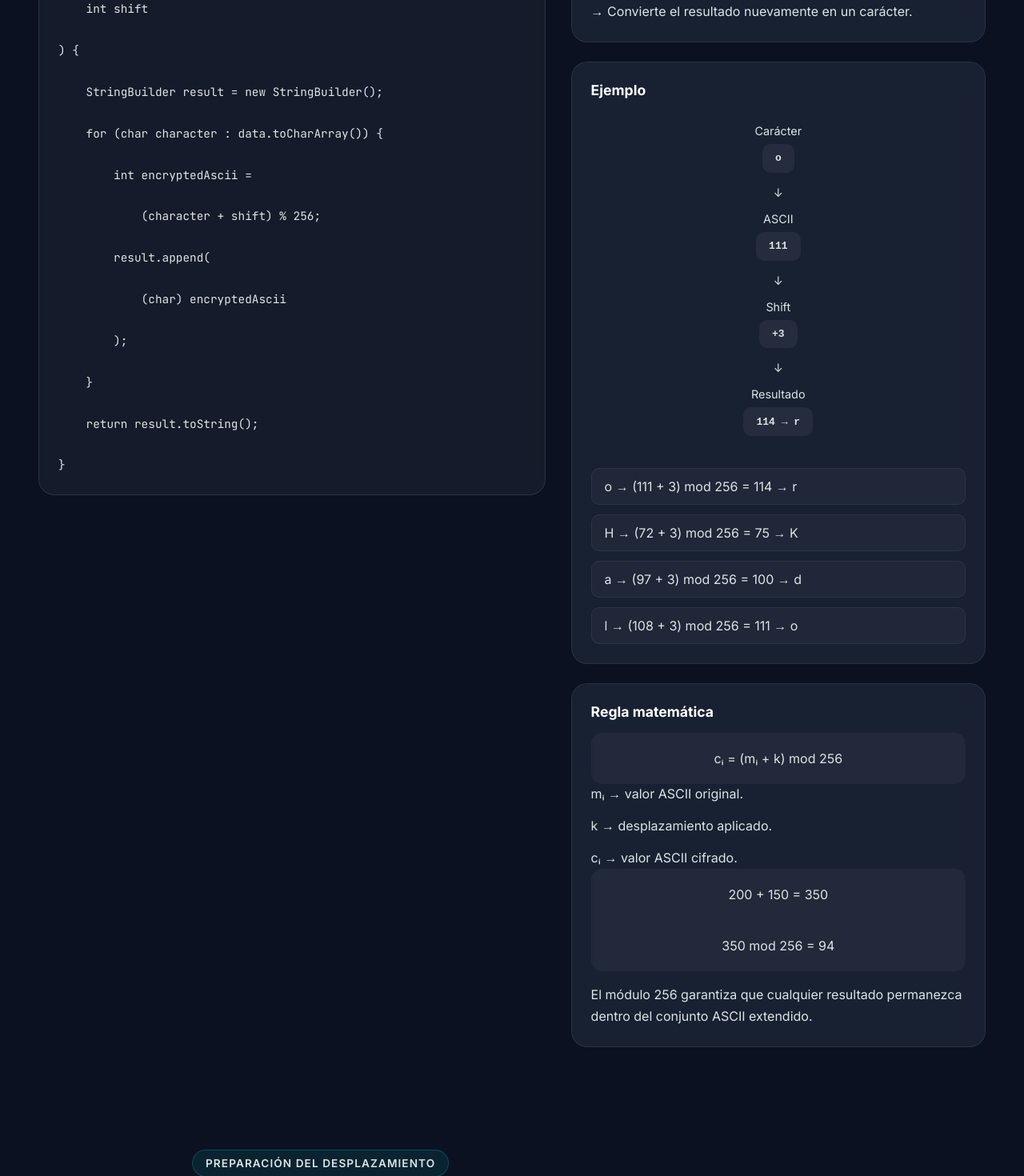
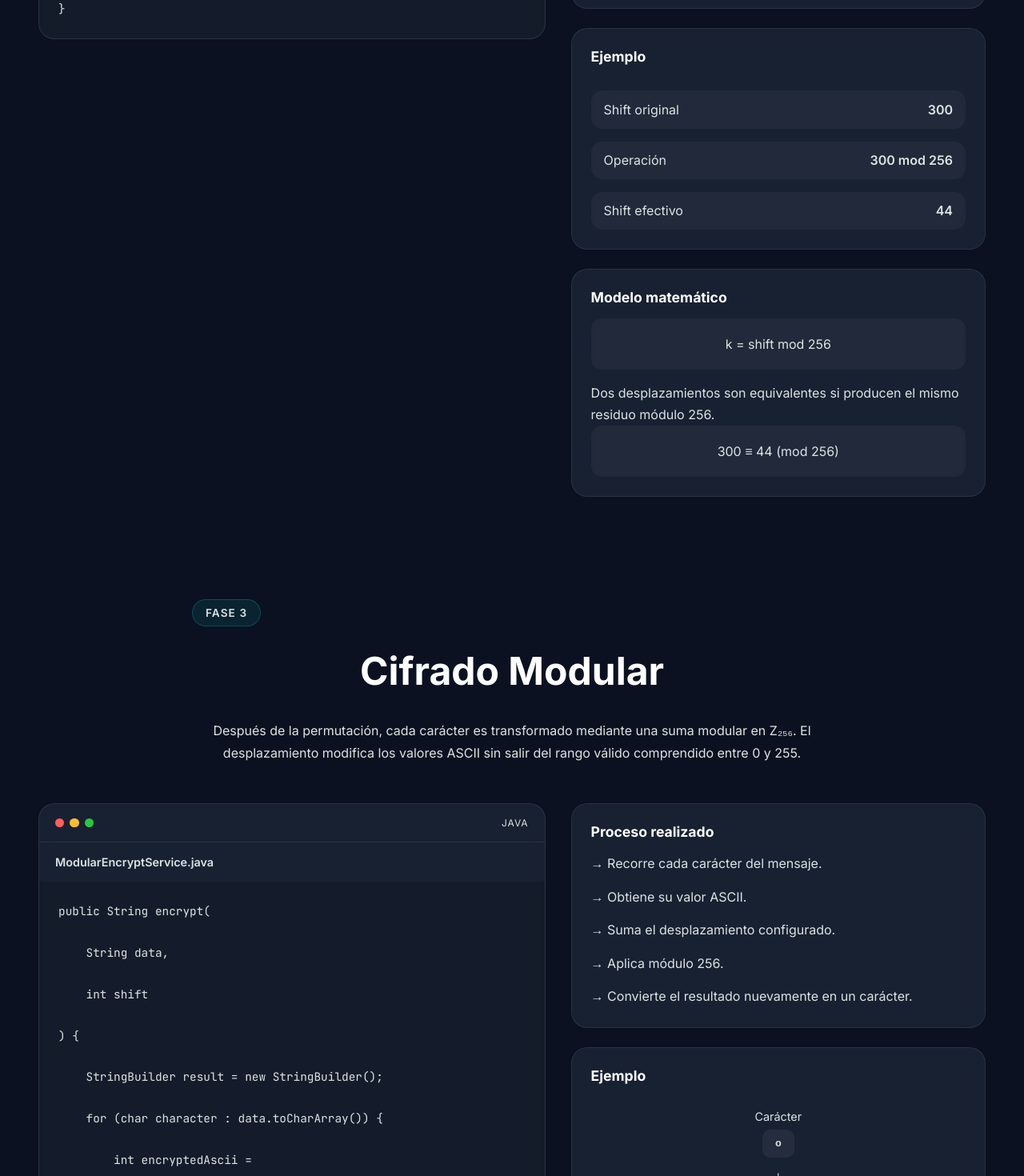
Before and after one commit to Angel-Suescun/SCMC, a React (Vite) app in the folder frontend/SCMC_Frontend/: page /algorithm in a window 1280 px wide. Shown: the part 4200-5670 px from the top of the page at 80% size. Built offline with nearby package versions, Linux system fonts and the light colour scheme; no server answers.

Commit message:
feat: update

```diff
--- a/frontend/SCMC_Frontend/src/modules/algorithm/pages/AlgorithmPage.tsx
+++ b/frontend/SCMC_Frontend/src/modules/algorithm/pages/AlgorithmPage.tsx
@@ -20,9 +20,9 @@ export default function ImplementationPage() {
 
             <PermutationImplementationSection />
 
+            <ShiftNormalizationSection />
+
             <ModularImplementationSection />
-
-            <ShiftNormalizationSection />
 
             <EncryptServiceSection />
 
```
